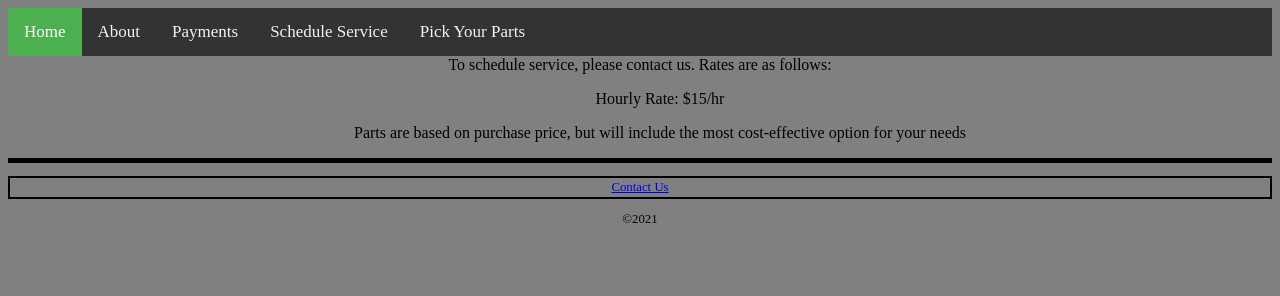
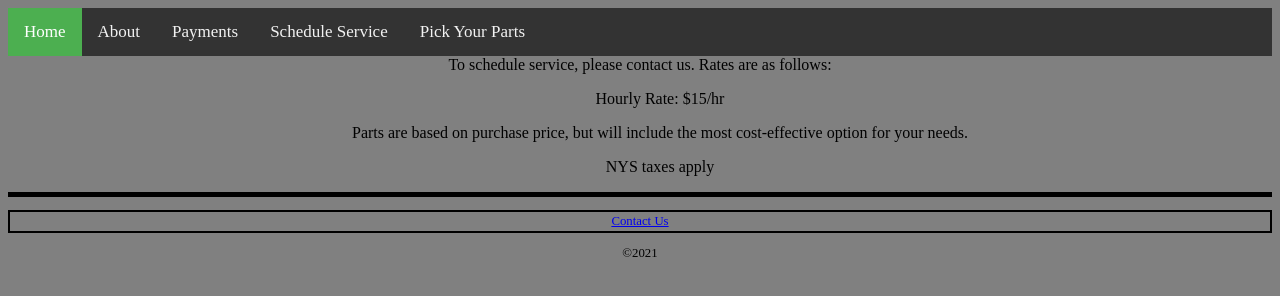
Before and after one commit to tymtech95/tymtech95.github.io, a plain HTML site: page Schedule Service.html in a window 1280 px wide. Drawn offline with Linux system fonts and the light colour scheme.

Commit message:
Update contact and payment

```diff
--- a/Schedule Service.html
+++ b/Schedule Service.html
@@ -25,7 +25,8 @@ To schedule service, please contact us.
 
 Rates are as follows:
 <ul>Hourly Rate: $15/hr</ul>
-<ul>Parts are based on purchase price, but will include the most cost-effective option for your needs</ul>
+<ul>Parts are based on purchase price, but will include the most cost-effective option for your needs.</ul>
+<ul>NYS taxes apply</ul>
 </article>
 
 </section>
```
Also changed, not shown: Contact Us.html (+1 -1 lines).
